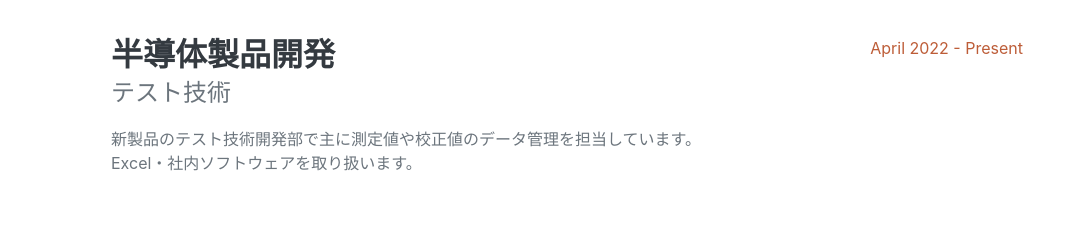
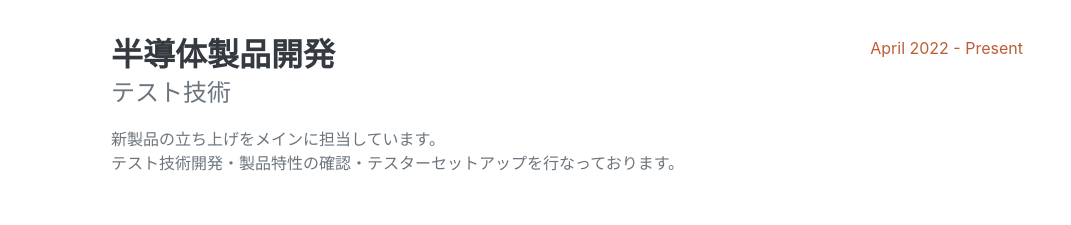
Before and after one commit to aisaka-1653/resume, a plain HTML site: page index.html in a window 1280 px wide. Shown: the part 960-1185 px from the top of the page, without its empty margins (209-1280 px from the left). Drawn offline with nearby package versions, Linux system fonts and the light colour scheme; a web font is replaced by a local one.

Commit message:
experience and interests modify

```diff
--- a/index.html
+++ b/index.html
@@ -65,8 +65,8 @@
                             <h3 class="mb-0">半導体製品開発</h3>
                             <div class="subheading mb-3">テスト技術</div>
                             <p>
-                                新製品のテスト技術開発部で主に測定値や校正値のデータ管理を担当しています。<br>
-                                Excel・社内ソフトウェアを取り扱います。
+                                新製品の立ち上げをメインに担当しています。<br/>
+                                テスト技術開発・製品特性の確認・テスターセットアップを行なっております。
                             </p>
                         </div>
                         <div class="flex-shrink-0"><span class="text-primary">April 2022 - Present</span></div>
@@ -127,7 +127,7 @@
                     </p>
                     <p class="mb-0">
                         2023年の3月からStable-DiffsuionでAIイラストの生成と投稿を始めました。<br>
-                        pixivに126枚のイラストを投稿し、4.2kフォロワーまで到達しました。
+                        pixivに127枚のイラストを投稿しています。
                     </p>
                 </div>
             </section>
```
